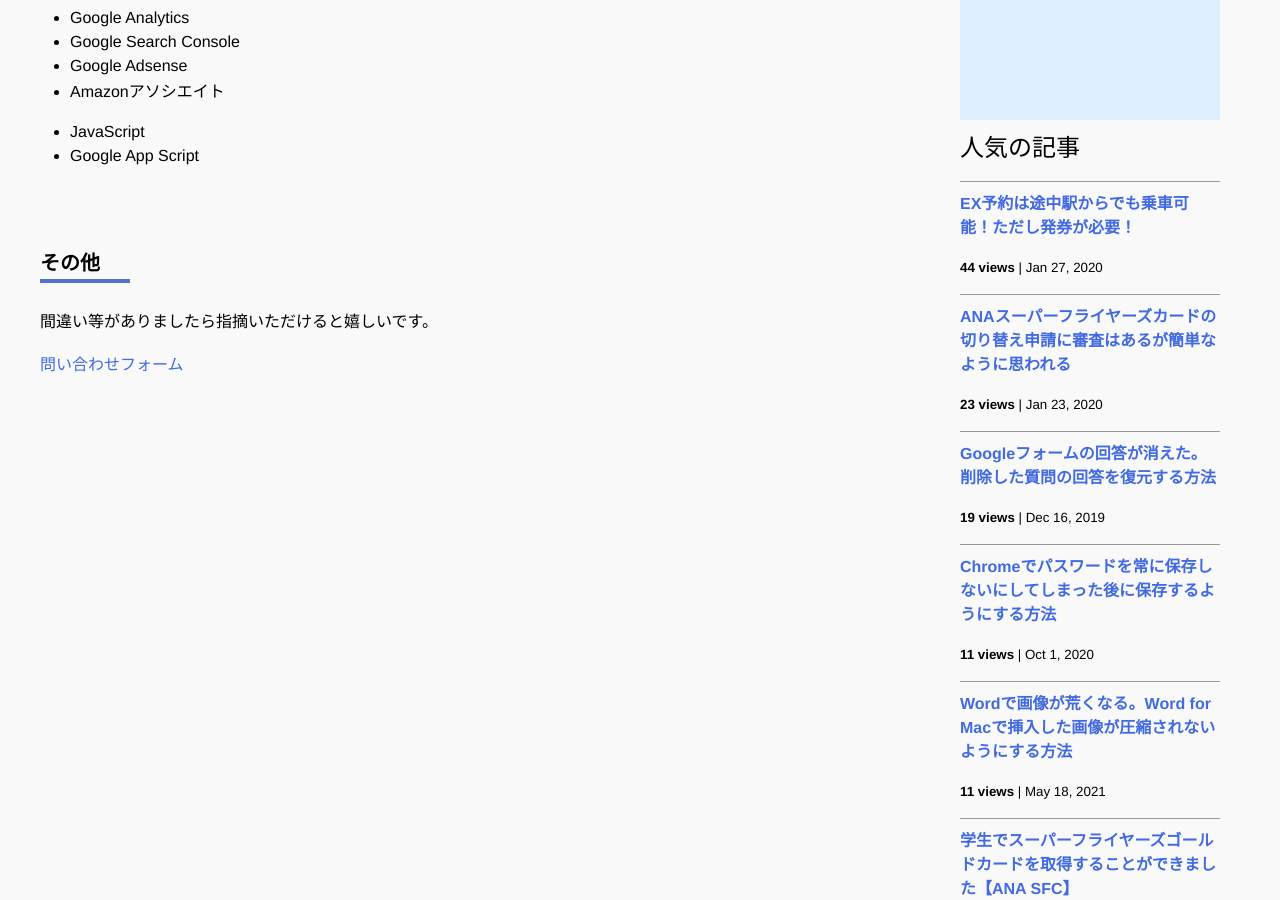
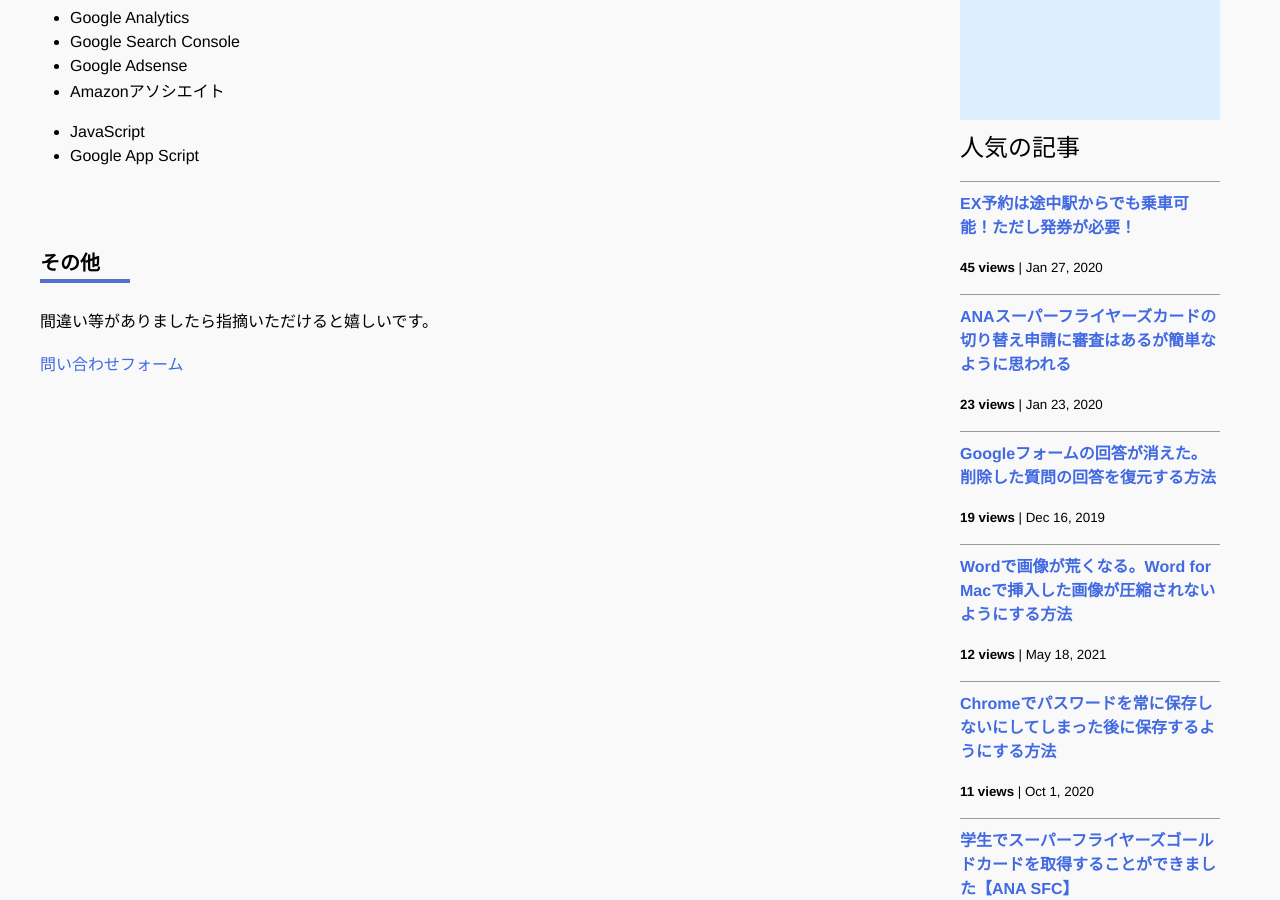
Before and after one commit to iwanaminami/shoyaiwaname, a Jekyll site: the page built from about.markdown, in a window 1280 px wide and 900 px high, scrolled down 693 px. Built offline with Jekyll 4.4.1, drawn with Linux system fonts in a browser that asks for light colours; nearby versions of some CDN libraries; comment, search, counter and statistics services are not loaded.

Commit message:
chore(ga): update _data/popularposts.yml 20260930-1952

```diff
--- a/_data/popularposts.yml
+++ b/_data/popularposts.yml
@@ -1,5 +1,5 @@
 side:
-  - view: 44
+  - view: 45
     url: "/2020/01/27/ex-rideontheway.html"
   - view: 24
     url: "/"
@@ -7,10 +7,10 @@
     url: "/2020/01/23/sfc-judge.html"
   - view: 19
     url: "/2019/12/16/restore-googleform.html"
+  - view: 12
+    url: "/2021/05/18/image-compression-word.html"
   - view: 11
     url: "/2020/10/01/googlepassword.html"
-  - view: 11
-    url: "/2021/05/18/image-compression-word.html"
   - view: 9
     url: "/2020/01/23/sfcgold.html"
   - view: 4
```
